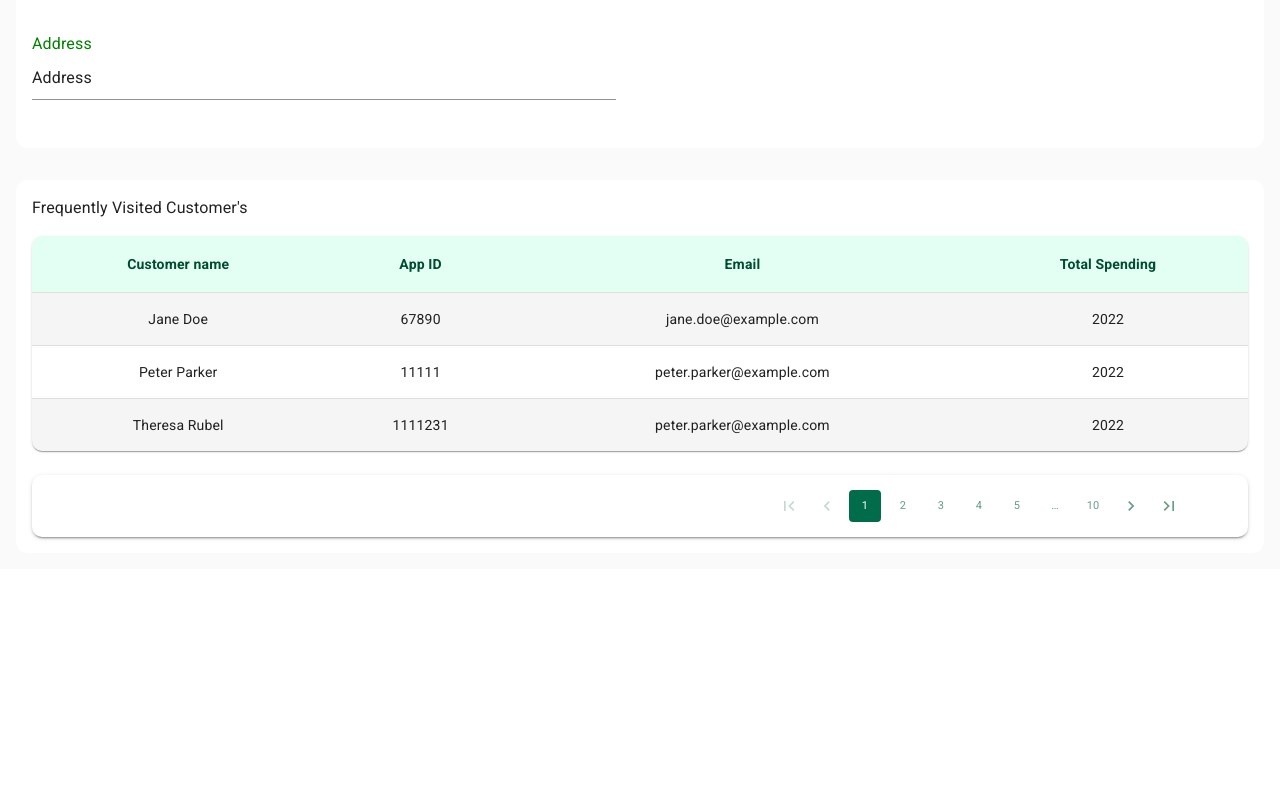
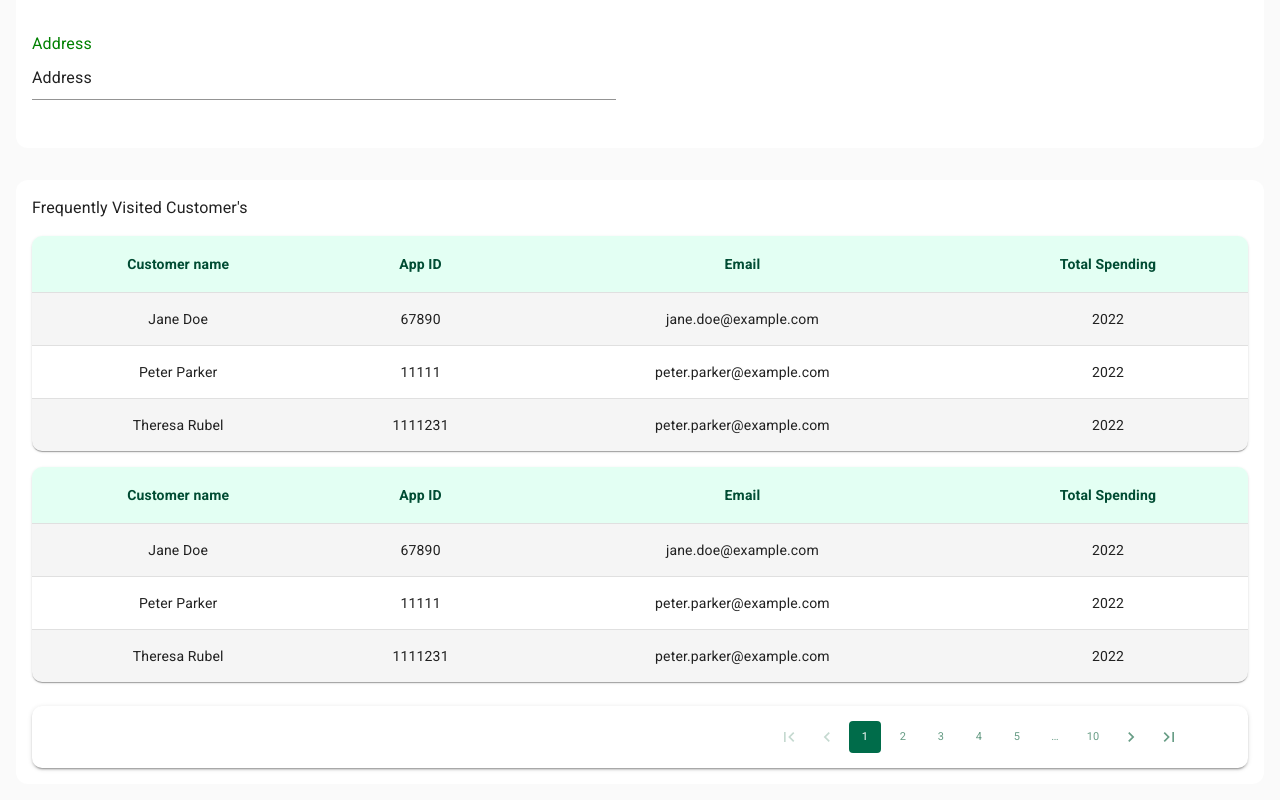
Before and after one commit to salman-webpro/easy-buy-dashboard, a React (Vite) app: page /store-profile in a window 1280 px wide. Shown: the part 965-1765 px from the top of the page. Before the commit the page ends 1534 px from the top, so only its background shows below. Built offline with nearby package versions, Linux system fonts and the light colour scheme.

Commit message:
restoring

```diff
--- a/src/components/storeProfile/StoreCustomerTable.jsx
+++ b/src/components/storeProfile/StoreCustomerTable.jsx
@@ -116,6 +116,47 @@ export default function DataTable({ data, headers }) {
                     </TableBody>
                 </Table>
             </TableContainer>
+            <TableContainer component={Paper} sx={{ borderRadius: '10px' }}>
+                <Table sx={{ minWidth: 650, overflowY: 'scroll' }} aria-label='simple table'>
+                    <TableHead>
+                        <TableRow>
+                            {headers.map((header) => (
+                                <StyledTableCell
+                                    key={header.label}
+                                    align='center'
+                                    onClick={() => requestSort(header.key)}
+                                    sx={{
+                                        cursor: 'pointer',
+                                        fontWeight: 'bold',
+                                        bgcolor: 'primary.50',
+                                    }}
+                                >
+                                    {header.label}
+                                    {sortConfig.key === header.key && (
+                                        <span>{sortConfig.direction === 'asc' ? '↑' : '↓'}</span>
+                                    )}
+                                </StyledTableCell>
+                            ))}
+                        </TableRow>
+                    </TableHead>
+                    <TableBody>
+                        {sortedData.map((row, index) => (
+                            <StyledTableRow key={index}>
+                                {headers.map((header) => (
+                                    <>
+                                        <StyledTableCell key={header.key} align='center'>
+                                            {header.key === 'name' && row[header.key]}
+                                            {header.key === 'id' && row[header.key]}
+                                            {header.key === 'email' && row[header.key]}
+                                            {header.key === 'total' && row[header.key]}
+                                        </StyledTableCell>
+                                    </>
+                                ))}
+                            </StyledTableRow>
+                        ))}
+                    </TableBody>
+                </Table>
+            </TableContainer>
             <TablePaginate
                 totalPages={totalPages}
                 currentPage={currentPage}
```
